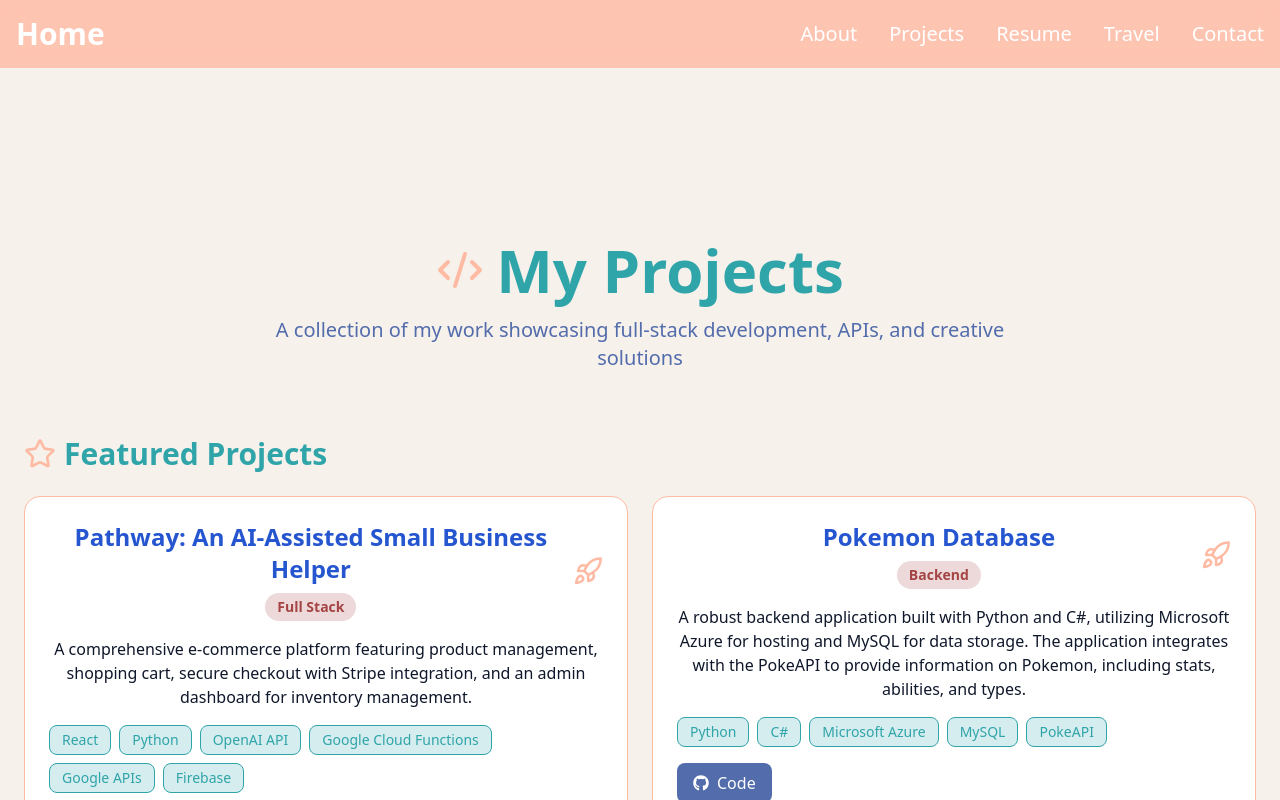
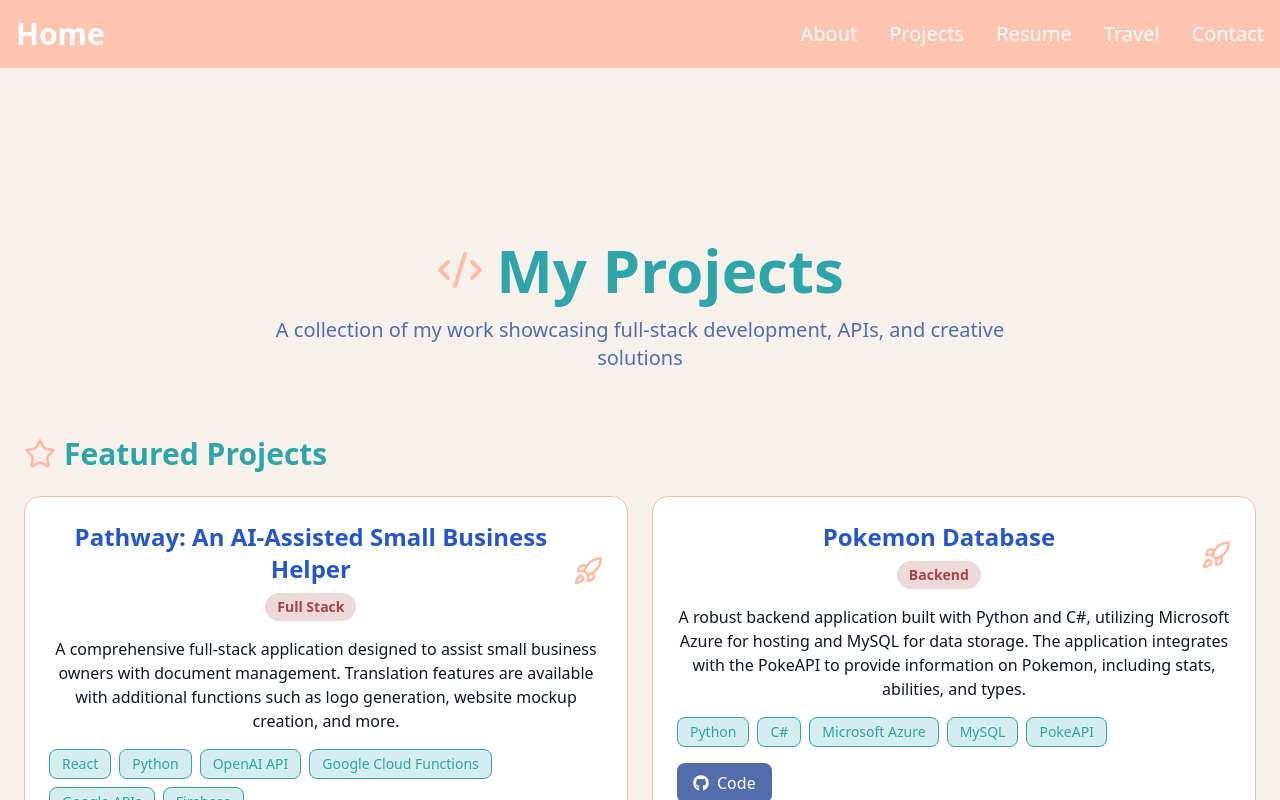
Before and after one commit to Cesar-J-H/cesar-j-h.github.io, a React (Vite) app: page /projects in a window 1280 px wide. Built offline with nearby package versions, Linux system fonts and the light colour scheme.

Commit message:
updated desc of Pathway

```diff
--- a/src/pages/Projects.tsx
+++ b/src/pages/Projects.tsx
@@ -24,7 +24,7 @@ const Projects: React.FC = () => {
       id: 1,
       title: 'Pathway: An AI-Assisted Small Business Helper',
       description: 'Full-stack application providing AI-driven solutions for small business owners',
-      longDescription: 'A comprehensive e-commerce platform featuring product management, shopping cart, secure checkout with Stripe integration, and an admin dashboard for inventory management.',
+      longDescription: 'A comprehensive full-stack application designed to assist small business owners with document management. Translation features are available with additional functions such as logo generation, website mockup creation, and more.',
       technologies: ['React', 'Python', 'OpenAI API', 'Google Cloud Functions', "Google APIs", 'Firebase'],
       category: 'Full Stack',
       githubUrl: 'https://github.com/yourusername/ecommerce',
```
